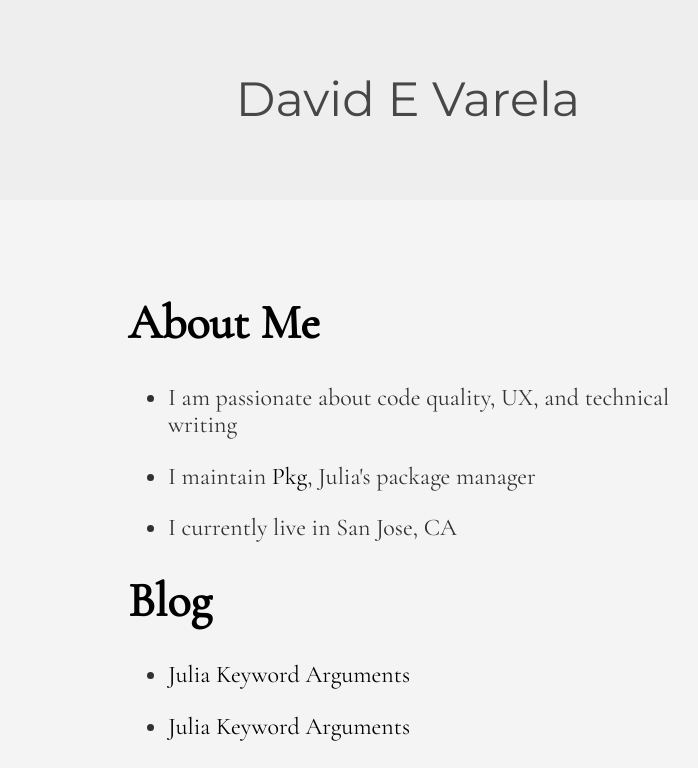
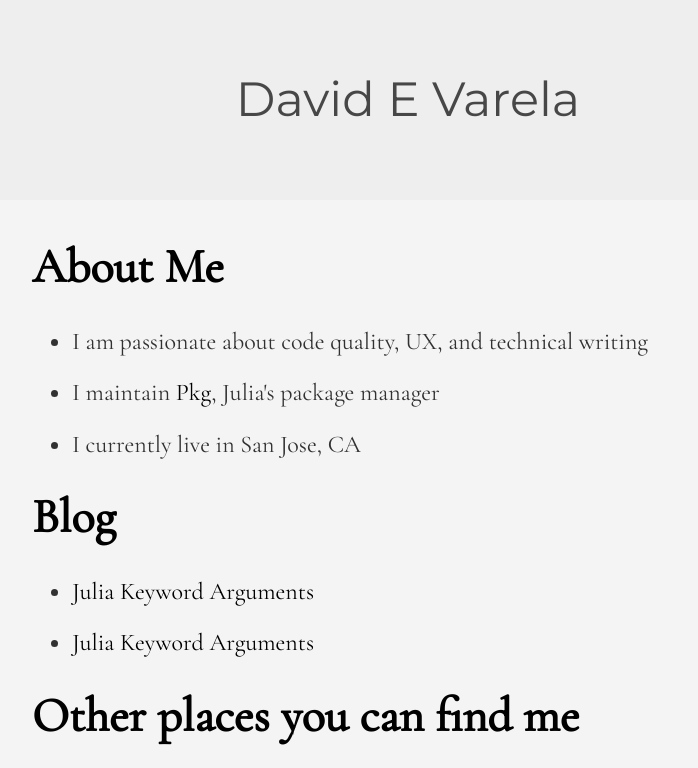
Before and after one commit to 00vareladavid/00vareladavid.github.io, a plain HTML site: page index.html in a window 1280 px wide. Shown: the top 768 px of the page, without its empty margins (232-930 px from the left). Drawn offline with nearby package versions, Linux system fonts and the light colour scheme.

Commit message:
adjust css

```diff
--- a/index.html
+++ b/index.html
@@ -12,13 +12,13 @@
   <link rel="stylesheet" href="/css/custom.css">
    <title>David E Varela</title>
 </head>
-<body class="bg-near-white black-80 sans-serif">
+<body class="bg-near-white">
   <header class="w-100 vh-25 bg-light-gray flex items-center justify-center">
     <nav class="montserrat f1">
       <a class="black-70 fw5 hover-navy" href="/">David E Varela</a></li>
     </nav>
   </header>
-  <div class="measure-wide cormorant f3 center ph6-ns pt5-ns pa2">
+  <div class="measure-wide cormorant black-80 f3 center ph4-ns pt2-ns pa2">
 
 <!-- Content appended here -->
 
```
Also changed, not shown: pub/julia_keyword_arguments.html (+2 -2 lines), pub/menu1.html (+2 -2 lines), pub/menu2.html (+2 -2 lines), pub/menu3.html (+2 -2 lines), src/_html_parts/head.html (+2 -2 lines).
